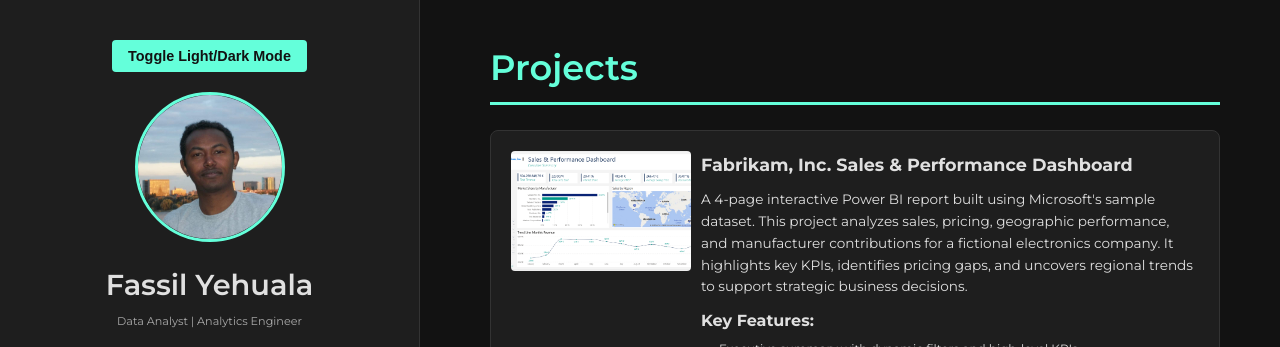
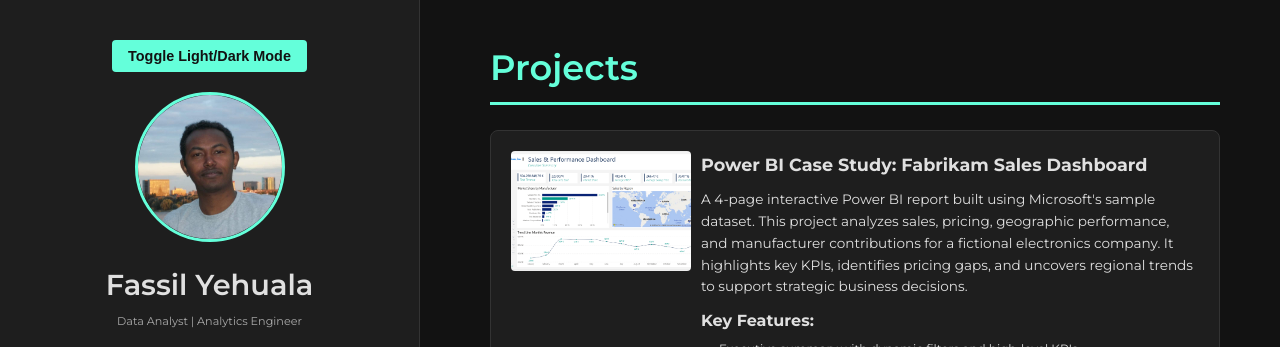
Before and after one commit to Fassilsis/fassilsis.github.io, a Jekyll site: the page built from index.md, in a window 1280 px wide and 900 px high. Shown: the top 347 px of the window. Built offline with Jekyll 4.4.1, drawn with Linux system fonts in a browser that asks for light colours.

Commit message:
Update projects.yml

```diff
--- a/_data/projects.yml
+++ b/_data/projects.yml
@@ -1,4 +1,4 @@
-- title: "Fabrikam, Inc. Sales & Performance Dashboard"
+- title: "Power BI Case Study: Fabrikam Sales Dashboard"
   slug: fabrikam-sales-dashboard
   tools: Power BI | DAX | Power Query
   description: >
```
